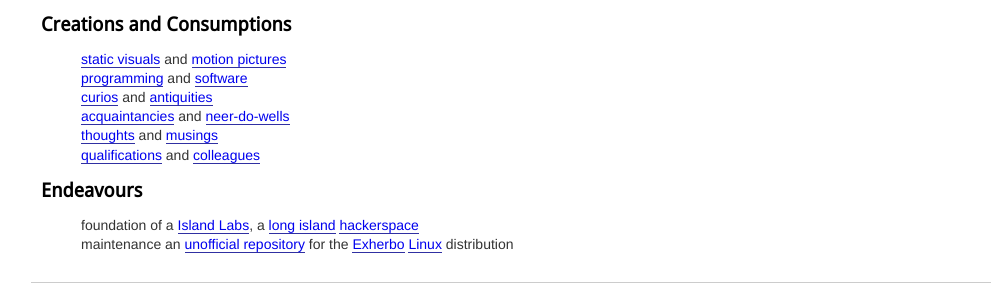
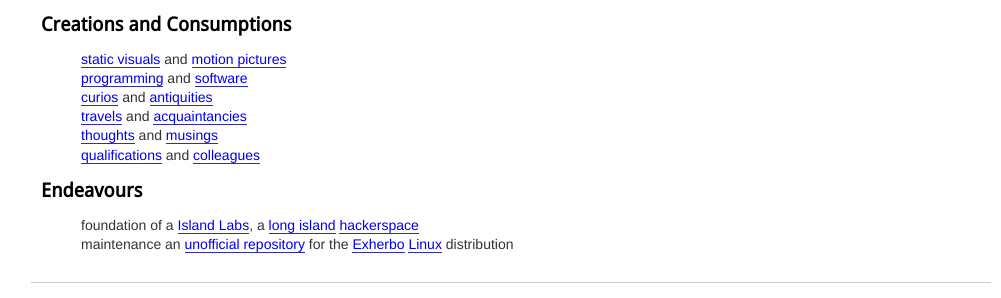
Before and after one commit to jedahan/jedahan.github.com, a Jekyll site: the page built from index.md, in a window 1280 px wide. Shown: the part 353-651 px from the top of the page, without its empty margins (129-1130 px from the left). Built offline with Jekyll 4.4.1, drawn with Linux system fonts in a browser that asks for light colours.

Commit message:
add foursquare link

```diff
--- a/index.md
+++ b/index.md
@@ -19,7 +19,7 @@ Creations and Consumptions
 - [static visuals][flickr] and [motion pictures][youtube]
 - [programming][github] and [software][ohloh]
 - [curios][reddit] and [antiquities][reader]
-- [acquaintancies][facebook] and [neer-do-wells][facebook]
+- [travels][foursquare] and [acquaintancies][facebook]
 - [thoughts][twitter] and [musings](blog)
 - [qualifications](jonathan_resume.pdf) and [colleagues][linkedin]
 
```
Also changed, not shown: other parts of index.md (+1 -0 lines).
